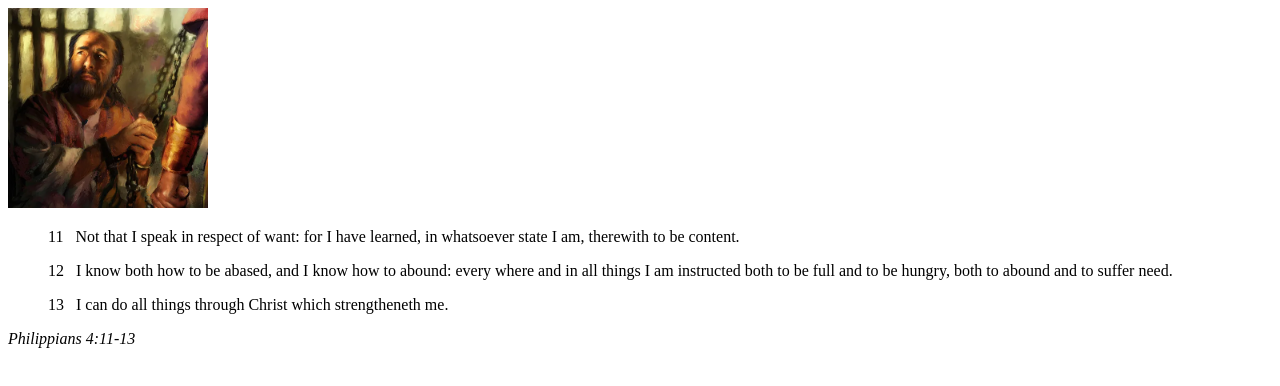
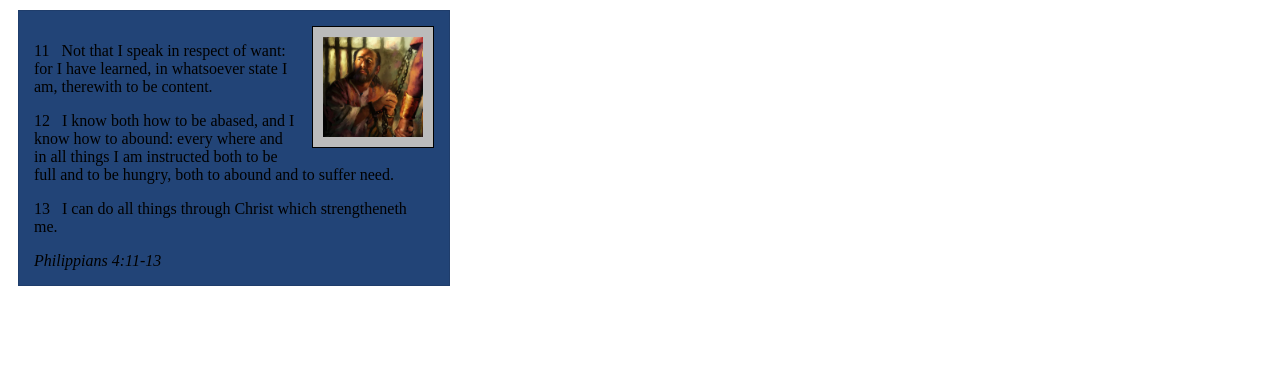
Before and after one commit to nansukusaketrine3-cell/wdd130, a plain HTML site: page week02/box-model.html in a window 1280 px wide. Drawn offline with Linux system fonts and the light colour scheme.

Commit message:
commit 5

```diff
--- a/week02/box-model.html
+++ b/week02/box-model.html
@@ -1,21 +1,29 @@
 <!DOCTYPE html>
 <html lang="en">
+
 <head>
     <meta charset="UTF-8">
     <meta name="viewport" content="width=device-width, initial-scale=1.0">
     <title>Box Model Activity</title>
+    <link rel="stylesheet" href="styles/box-model.css">
 </head>
+
 <body>
     <main>
         <div class="callout">
-            <img src="images/apostle-paul-imprisoned.webp" alt="Paul the Apostle - Imprisoned in Rome" width="200" height="200">
+            <img src="images/apostle-paul-imprisoned.webp"
+              alt="Paul the Apostle - Imprisoned in Rome" width="200" height="200">
             <blockquote>
-                <p>11 &nbsp; Not that I speak in respect of want: for I have learned, in whatsoever state I am, therewith to be content.</p>
-                <p>12 &nbsp; I know both how to be abased, and I know how to abound: every where and in all things I am instructed both to be full and to be hungry, both to abound and to suffer need.</p>
+                <p>11 &nbsp; Not that I speak in respect of want: for I have learned, in whatsoever
+                    state I am, therewith to be content.</p>
+                <p>12 &nbsp; I know both how to be abased, and I know how to abound: every where and
+                    in all things I am instructed both to be full and to be hungry, both to abound
+                    and to suffer need.</p>
                 <p>13 &nbsp; I can do all things through Christ which strengtheneth me.</p>
             </blockquote>
             <cite>Philippians 4:11-13</cite>
         </div>
     </main>
 </body>
+
 </html>
--- a/week02/styles/box-model.css
+++ b/week02/styles/box-model.css
@@ -1,15 +1,30 @@
 .callout {
-
+    width: 400px;
+    margin: 10px;
+    border: 1px solid rgb(0, 0, 0, .1);
+    padding: 15px;
+    background-color: #247;
+    text-color: #fff
 }
 
 .callout img {
-
+    Float: right;
+    margin: 0 0 10px 15px;
+    border: 1px solid #000;
+    padding: 10px;
+    background-color: #bbb;
+    width: 100px;
+    height: auto;
 }
 
 blockquote {
-
+    margin: 0;
 }
 
 cite {
-
+    display: block;
+    top-border: 1px dotted #fff;
+    top-padding: 3px;
+    text-alignment: right;
+    size-of-font: smaller;
 }
```
